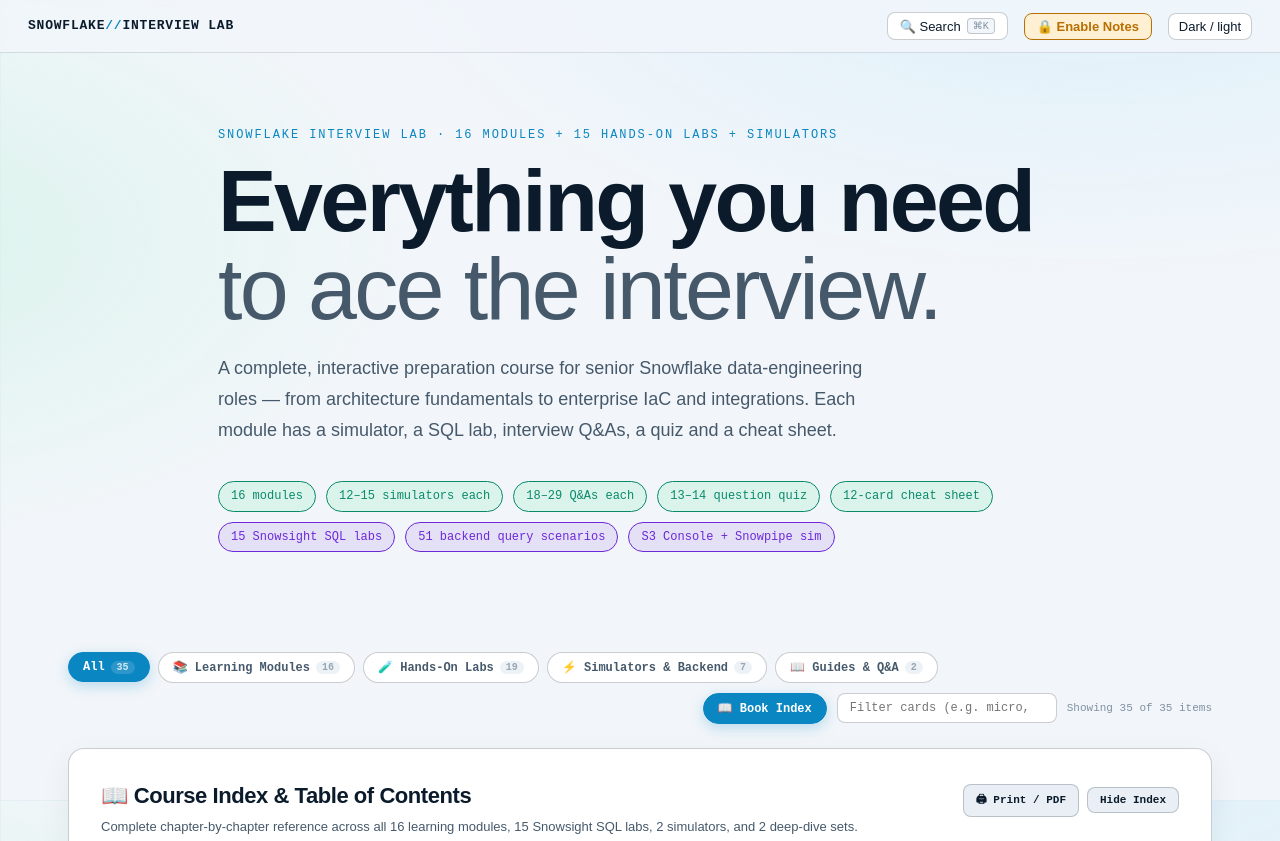
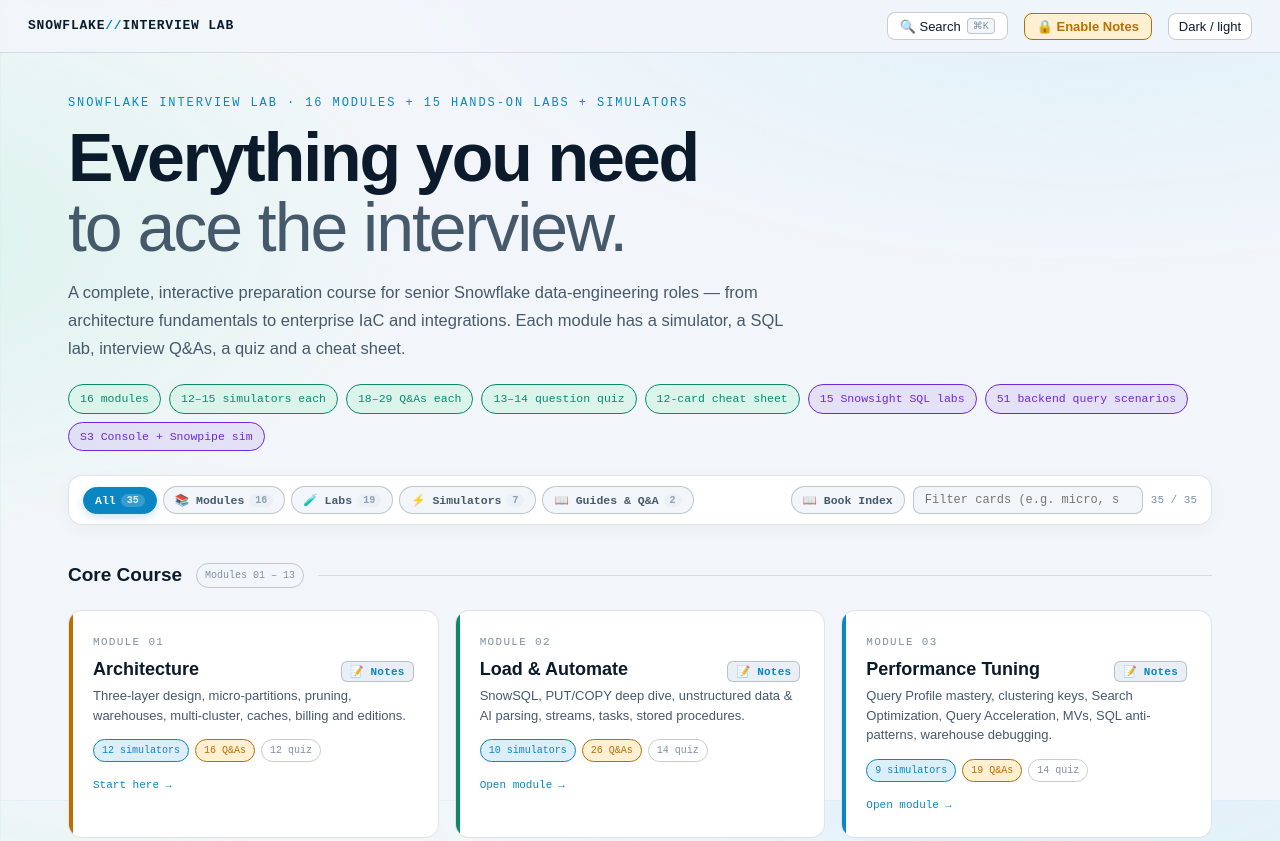
Before and after one commit to wasteofbyte/Snowflake_interview_prep, a plain HTML site: page index.html in a window 1280 px wide. Shown: the top 841 px of the page. Drawn offline with Linux system fonts and the light colour scheme; no server answers; a small style sheet from the web is missing.

Commit message:
Align hero and filter bar to 1200px grid and compact toolbar

```diff
--- a/index.html
+++ b/index.html
@@ -50,18 +50,18 @@ body{font-family:var(--f-body);color:var(--ink);line-height:1.7;font-size:16px;
 .brand b{color:var(--ice)}
 .theme{margin-left:auto;border:1px solid var(--line2);background:var(--card);color:var(--ink);
   border-radius:8px;padding:5px 10px;font-size:13px;cursor:pointer;font-family:var(--f-body)}
-.hero{max-width:900px;margin:0 auto;padding:72px 28px 48px}
-.eyebrow{font-family:var(--f-mono);font-size:12px;letter-spacing:.16em;color:var(--ice);margin-bottom:12px}
-h1{font-family:var(--f-head);font-weight:700;font-size:clamp(44px,7vw,88px);line-height:1;letter-spacing:-.03em;margin-bottom:20px}
+.hero{max-width:1200px;margin:0 auto;padding:40px 28px 24px}
+.eyebrow{font-family:var(--f-mono);font-size:12px;letter-spacing:.16em;color:var(--ice);margin-bottom:10px}
+h1{font-family:var(--f-head);font-weight:700;font-size:clamp(38px,5.5vw,68px);line-height:1.02;letter-spacing:-.03em;margin-bottom:16px}
 h1 .thin{font-weight:300;color:var(--ink2)}
-.lead{font-size:18px;font-weight:300;color:var(--ink2);max-width:680px;margin-bottom:36px}
-.pills{display:flex;flex-wrap:wrap;gap:10px;margin-bottom:52px}
-.pill{font-family:var(--f-mono);font-size:12px;padding:4px 12px;border-radius:99px;
+.lead{font-size:16.5px;font-weight:300;color:var(--ink2);max-width:740px;margin-bottom:22px}
+.pills{display:flex;flex-wrap:wrap;gap:8px;margin-bottom:0}
+.pill{font-family:var(--f-mono);font-size:11.5px;padding:4px 11px;border-radius:99px;
   border:1px solid var(--line2);color:var(--ink2);background:var(--card)}
 .pill.ok{border-color:var(--teal);color:var(--teal);background:var(--teal-s)}
 .pill.new{border-color:var(--violet);color:var(--violet);background:var(--violet-s)}
 /* section divider */
-.sec-div{max-width:1200px;margin:52px auto 24px;padding:0 28px;display:flex;align-items:center;gap:14px}
+.sec-div{max-width:1200px;margin:34px auto 18px;padding:0 28px;display:flex;align-items:center;gap:14px}
 .sec-div h2{font-family:var(--f-head);font-size:19px;font-weight:700;white-space:nowrap;color:var(--ink)}
 .sec-div span{font-family:var(--f-mono);font-size:10px;padding:3px 8px;border-radius:99px;
   border:1px solid var(--line2);color:var(--ink3);white-space:nowrap;flex-shrink:0}
@@ -129,18 +129,19 @@ h1 .thin{font-weight:300;color:var(--ink2)}
   font-weight:700;letter-spacing:.06em;margin-left:8px;vertical-align:middle}
 .note{max-width:860px;margin:0 auto 48px;padding:0 28px;font-size:14px;color:var(--ink3);font-style:italic}
 /* content-type filter bar */
-.filter-bar{max-width:1200px;margin:0 auto 24px;padding:0 28px;display:flex;flex-wrap:wrap;align-items:center;gap:10px}
-.filter-pills{display:flex;flex-wrap:wrap;gap:8px;align-items:center}
-.filter-pill{font-family:var(--f-mono);font-size:12px;font-weight:600;padding:7px 14px;border-radius:99px;
-  border:1px solid var(--line2);background:var(--card);color:var(--ink2);cursor:pointer;transition:all .15s;display:inline-flex;align-items:center;gap:6px}
+.filter-bar{max-width:1200px;margin:0 auto 24px;padding:0 28px}
+.filter-inner{background:var(--card);border:1px solid var(--line);border-radius:14px;padding:10px 14px;display:flex;flex-wrap:wrap;align-items:center;justify-content:space-between;gap:10px;box-shadow:0 4px 16px rgba(11,27,43,.04)}
+.filter-pills{display:flex;flex-wrap:wrap;gap:6px;align-items:center}
+.filter-pill{font-family:var(--f-mono);font-size:11.5px;font-weight:600;padding:6px 11px;border-radius:99px;
+  border:1px solid var(--line2);background:var(--bg);color:var(--ink2);cursor:pointer;transition:all .15s;display:inline-flex;align-items:center;gap:5px;white-space:nowrap}
 .filter-pill:hover{border-color:var(--ice);color:var(--ice)}
-.filter-pill.is-active{background:var(--ice);border-color:var(--ice);color:#fff;box-shadow:0 4px 14px rgba(10,134,194,.25)}
-.filter-pill b{font-size:10px;opacity:.8;background:rgba(255,255,255,.18);padding:1px 6px;border-radius:99px}
+.filter-pill.is-active{background:var(--ice);border-color:var(--ice);color:#fff;box-shadow:0 3px 10px rgba(10,134,194,.22)}
+.filter-pill b{font-size:10px;opacity:.85;background:rgba(255,255,255,.22);padding:1px 6px;border-radius:99px}
 .filter-pill:not(.is-active) b{background:var(--card2);color:var(--ink3)}
-.filter-search{margin-left:auto;display:flex;align-items:center;gap:10px}
-.filter-input{font-family:var(--f-mono);font-size:12px;padding:7px 12px;border-radius:8px;border:1px solid var(--line2);
-  background:var(--card);color:var(--ink);outline:none;min-width:220px}
-.filter-input:focus{border-color:var(--ice)}
+.filter-search{display:flex;align-items:center;gap:8px;flex:1;justify-content:flex-end;min-width:220px}
+.filter-input{font-family:var(--f-mono);font-size:12px;padding:6px 11px;border-radius:8px;border:1px solid var(--line2);
+  background:var(--bg);color:var(--ink);outline:none;width:100%;max-width:230px}
+.filter-input:focus{border-color:var(--ice);background:var(--card)}
 .filter-count{font-family:var(--f-mono);font-size:11px;color:var(--ink3);white-space:nowrap}
 .is-hidden{display:none !important}
 .file-link.is-dim{opacity:.38}
@@ -208,17 +209,19 @@ footer{padding:32px 28px;text-align:center;color:var(--ink3);font-size:13px;font
 </div>
 
 <div class="filter-bar" id="contentFilterBar">
-  <div class="filter-pills" role="tablist" aria-label="Filter by content type">
-    <button class="filter-pill is-active" type="button" data-filter="all">All <b id="cnt-all">35</b></button>
-    <button class="filter-pill" type="button" data-filter="learning">📚 Learning Modules <b id="cnt-learning">16</b></button>
-    <button class="filter-pill" type="button" data-filter="lab">🧪 Hands-On Labs <b id="cnt-lab">17</b></button>
-    <button class="filter-pill" type="button" data-filter="simulator">⚡ Simulators &amp; Backend <b id="cnt-simulator">7</b></button>
-    <button class="filter-pill" type="button" data-filter="guide">📖 Guides &amp; Q&amp;A <b id="cnt-guide">2</b></button>
-  </div>
-  <div class="filter-search">
-    <button class="filter-pill" type="button" id="tocToggleBtn" aria-expanded="true" title="Show or hide the Book-Style Table of Contents">📖 Book Index</button>
-    <input class="filter-input" id="cardFilterInput" type="search" placeholder="Filter cards (e.g. micro, s3, cortex)…" aria-label="Filter modules and labs">
-    <span class="filter-count" id="filterCountLabel">Showing 35 items</span>
+  <div class="filter-inner">
+    <div class="filter-pills" role="tablist" aria-label="Filter by content type">
+      <button class="filter-pill is-active" type="button" data-filter="all">All <b id="cnt-all">35</b></button>
+      <button class="filter-pill" type="button" data-filter="learning">📚 Modules <b id="cnt-learning">16</b></button>
+      <button class="filter-pill" type="button" data-filter="lab">🧪 Labs <b id="cnt-lab">17</b></button>
+      <button class="filter-pill" type="button" data-filter="simulator">⚡ Simulators <b id="cnt-simulator">7</b></button>
+      <button class="filter-pill" type="button" data-filter="guide">📖 Guides &amp; Q&amp;A <b id="cnt-guide">2</b></button>
+    </div>
+    <div class="filter-search">
+      <button class="filter-pill" type="button" id="tocToggleBtn" aria-expanded="false" title="Show or hide the Book-Style Table of Contents">📖 Book Index</button>
+      <input class="filter-input" id="cardFilterInput" type="search" placeholder="Filter cards (e.g. micro, s3)…" aria-label="Filter modules and labs">
+      <span class="filter-count" id="filterCountLabel">35 / 35</span>
+    </div>
   </div>
 </div>
 
@@ -795,7 +798,7 @@ document.getElementById('themeBtn').onclick = () => {
       const div = g.previousElementSibling;
       if (div && div.classList.contains('sec-div')) div.classList.toggle('is-hidden', !hasVisible);
     });
-    if (countLabel) countLabel.textContent = `Showing ${visible} of ${cards.length} items`;
+    if (countLabel) countLabel.textContent = `${visible} / ${cards.length}`;
   }
 
   pills.forEach(p => p.addEventListener('click', () => {
@@ -807,7 +810,7 @@ document.getElementById('themeBtn').onclick = () => {
   if (input) input.addEventListener('input', applyFilters);
   applyFilters();
 
-  // Book Index / Table of Contents toggle
+  // Book Index / Table of Contents toggle (collapsed by default for a clean landing view)
   const toc = document.getElementById('bookToc');
   const tocBtn = document.getElementById('tocToggleBtn');
   const tocClose = document.getElementById('tocCloseBtn');
@@ -817,7 +820,7 @@ document.getElementById('themeBtn').onclick = () => {
     if (tocBtn) { tocBtn.classList.toggle('is-active', open); tocBtn.setAttribute('aria-expanded', String(open)); }
     try { localStorage.setItem('sf-toc-open', open ? '1' : '0'); } catch (e) {}
   }
-  let tocOpen = true;
+  let tocOpen = false;
   try { const saved = localStorage.getItem('sf-toc-open'); if (saved !== null) tocOpen = saved === '1'; } catch (e) {}
   setTocOpen(tocOpen);
   if (tocBtn) tocBtn.addEventListener('click', () => setTocOpen(toc.classList.contains('is-hidden')));
```
